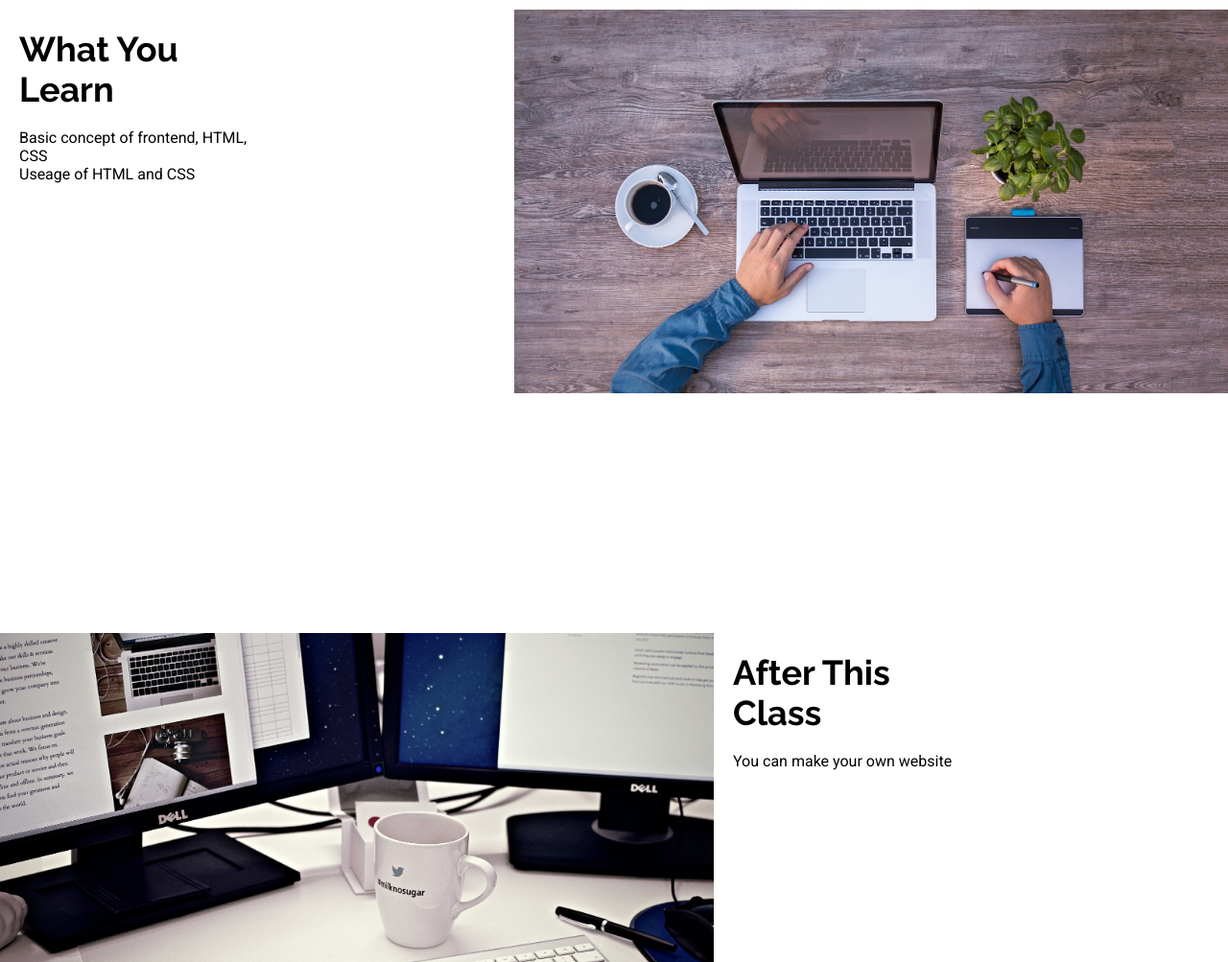
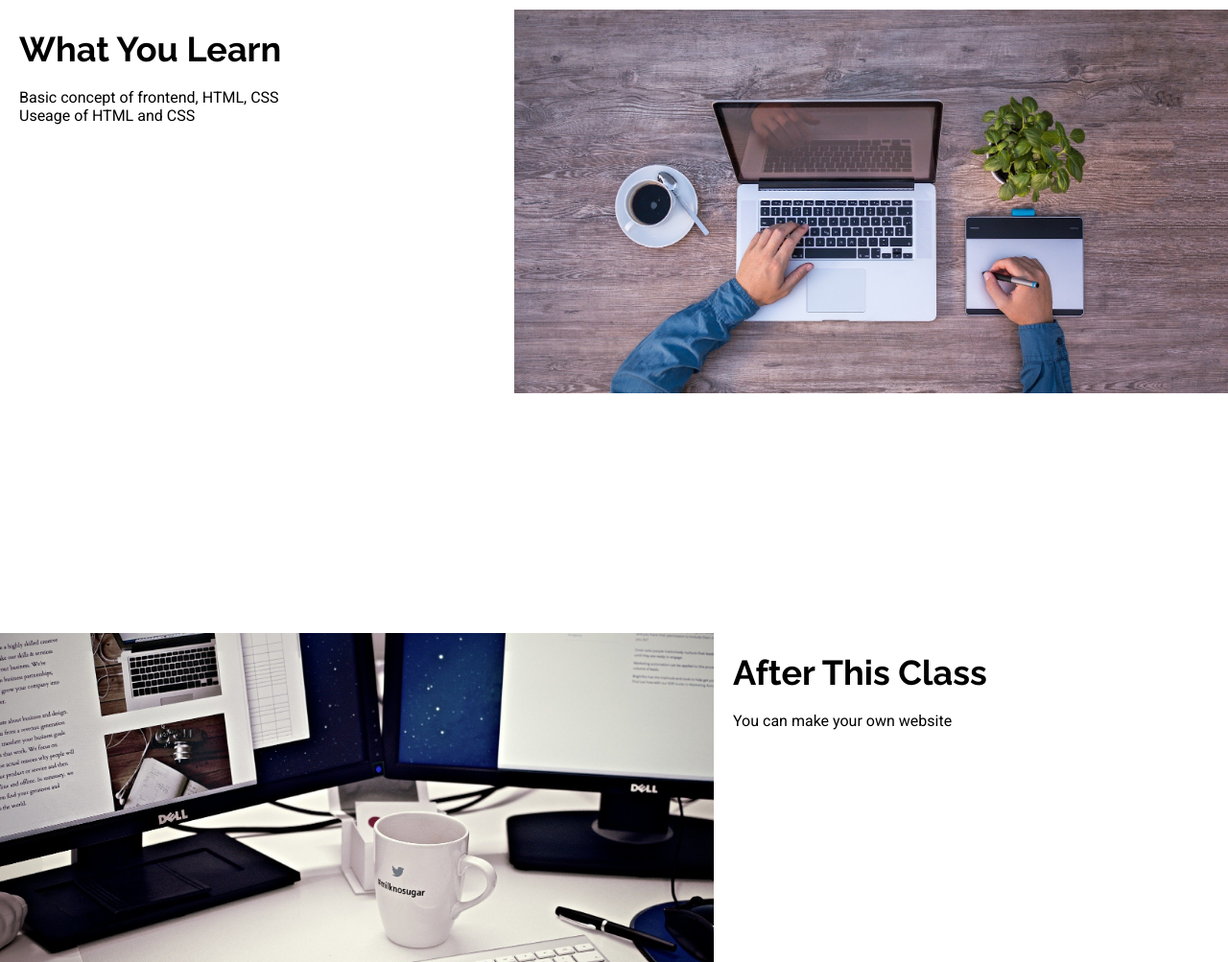
Before and after one commit to 2021-KIV-GrIT/mywebsite, a plain HTML site: page mywebsite/pages/Home.html in a window 1280 px wide. Shown: the part 1740-2743 px from the top of the page at 96% size. Drawn offline with Linux system fonts and the light colour scheme.

Commit message:
Rename class

```diff
--- a/mywebsite/pages/Home.html
+++ b/mywebsite/pages/Home.html
@@ -33,7 +33,7 @@
                 <div class="photo" style="background-image: url(../assets/goal.jpg);"></div>
                 <div class="text">
                     <h1>Our Goal</h1>
-                    <p class="fn-font">
+                    <p class="description">
                         Provide basic information of web development <br />
                         Provide directions for students to study on their own after completion of training.
                     </p>
@@ -42,7 +42,7 @@
             <div id="study">
                 <div class="text">
                     <h1>What You Learn</h1>
-                    <p class="fn-font">
+                    <p class="description">
                         Basic concept of frontend, HTML, CSS <br />
                         Useage of HTML and CSS
                     </p>
@@ -53,7 +53,7 @@
                 <div class="photo" style="background-image: url(../assets/work.jpg);"></div>
                 <div class="text">
                     <h1>After This Class</h1>
-                    <p class="fn-font">
+                    <p class="description">
                         You can make your own website
                     </p>
                 </div>
--- a/mywebsite/pages/style.css
+++ b/mywebsite/pages/style.css
@@ -112,10 +112,6 @@ header ul > li {
   margin-bottom: 30px;
 }
 
-.text * {
-  width: 20vw;
-}
-
 .text > h1 {
   font-family: 'Raleway', sans-serif;
   font-size: 36px;
```
